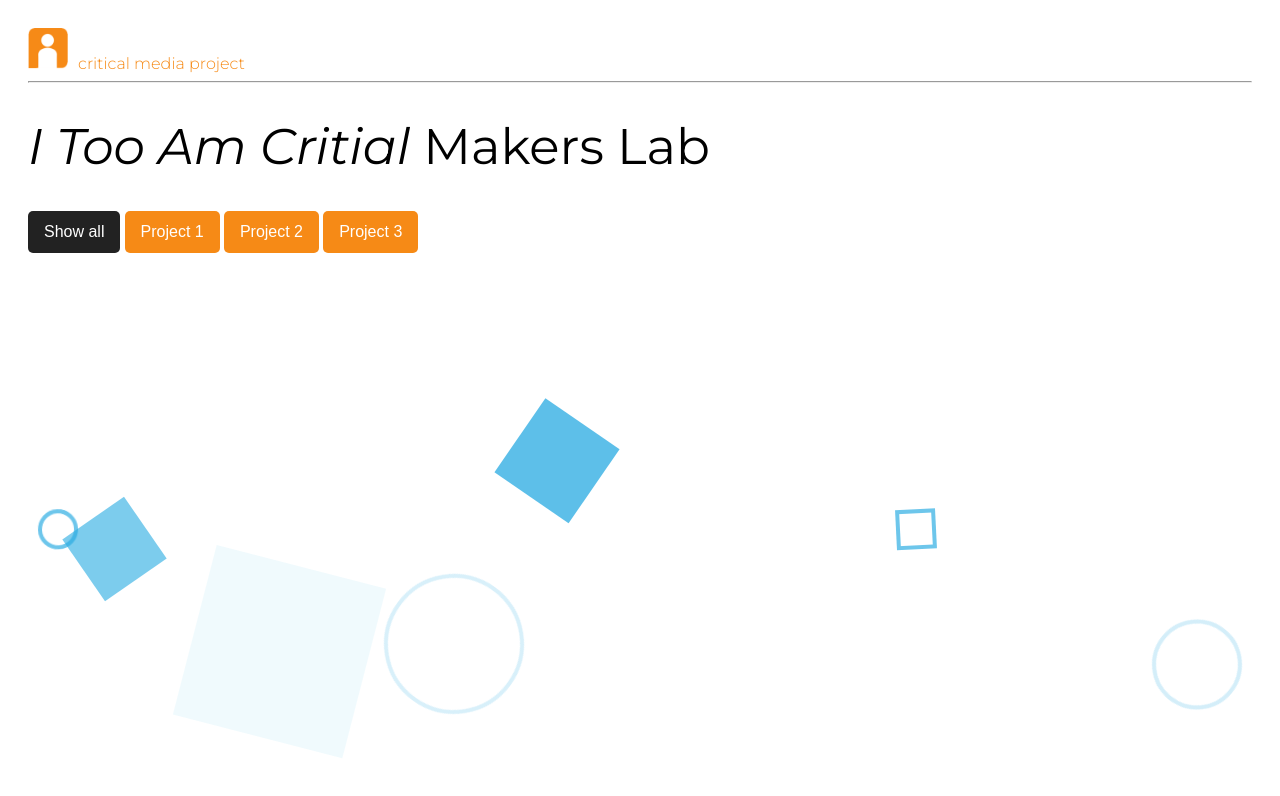
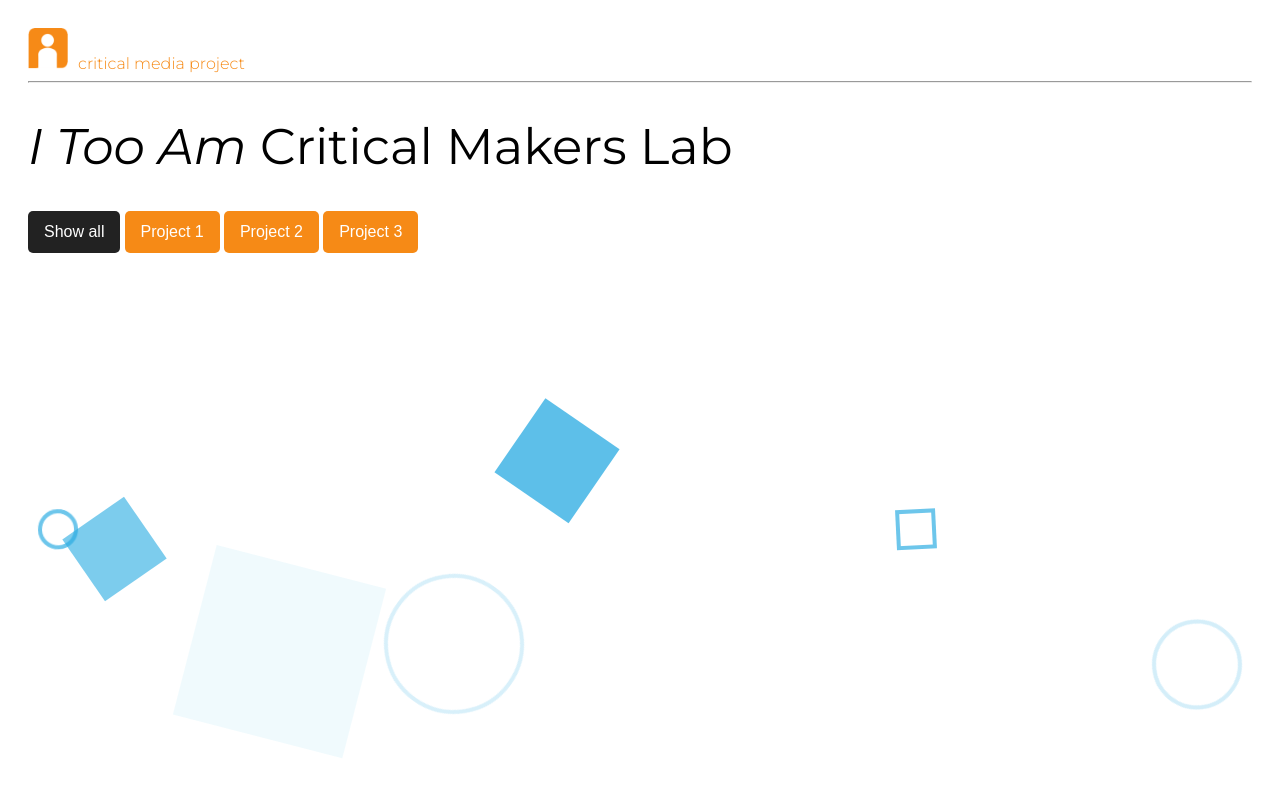
Before and after one commit to JE55E/cmp, a plain HTML site: page index.html in a window 1280 px wide. Drawn offline with nearby package versions, Linux system fonts and the light colour scheme.

Commit message:
html changes

```diff
--- a/index.html
+++ b/index.html
@@ -19,7 +19,7 @@
 <div class="main">
 
 <hr>
-<h1><i>I Too Am Critial</i> Makers Lab</h1>
+<h1><i>I Too Am</i> Critical Makers Lab</h1>
 <!-- <h2>PORTFOLIO</h2> -->
 
 <div id="myBtnContainer">
```
